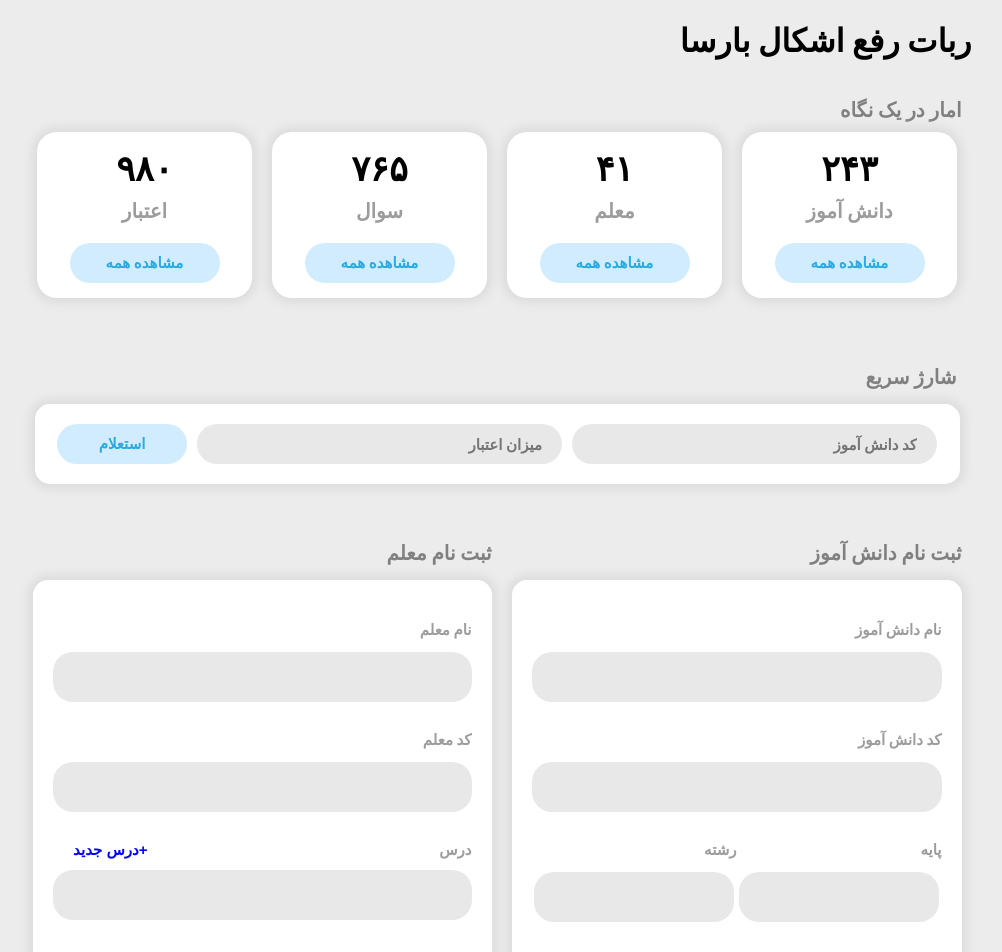
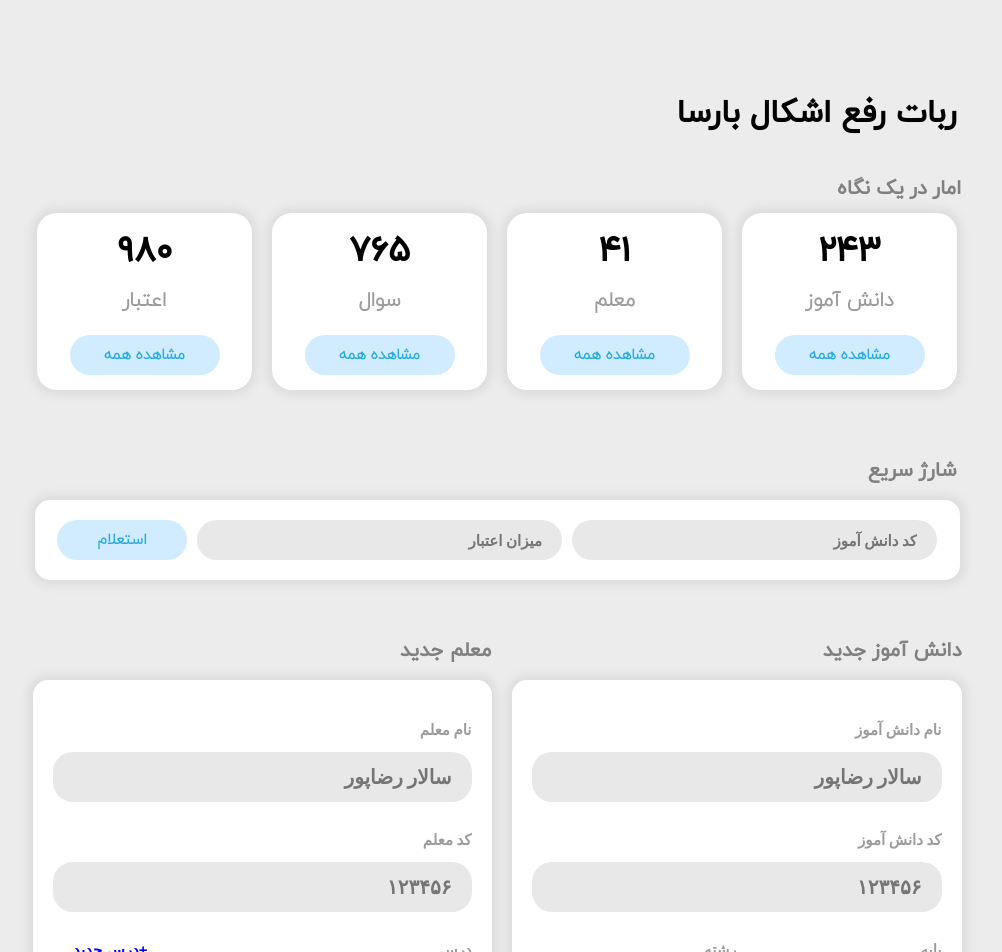
Before and after one commit to zahraNian/troubleshooting-robot, a React (Create React App) app: page / in a window 1280 px wide. Shown: the top 952 px of the page, without its empty margins (143-1145 px from the left). Built offline with nearby package versions, Linux system fonts and the light colour scheme.

Commit message:
fontFamily and EtoP and PtoE

```diff
--- a/src/App.js
+++ b/src/App.js
@@ -23,13 +23,16 @@
   '&>h1':{
     width:'100%',
     textAlign:'right',
-    fontFamily:'var(--text)',
+    fontFamily:'title',
+    paddingTop:'70px',
+    marginRight:'30px'
   },
   '&>h2':{
     width:'100%',
     textAlign:'right',
     marginRight:'20px',
     marginBottom:'0px',
+    fontFamily:'title',
     fontSize:'20px',
     color:'var(--gray)'
   },
@@ -52,20 +55,20 @@
           <h1 > ربات رفع اشکال بارسا </h1>
           <h2>امار در یک نگاه</h2>
           <Row>
-            <Button number="۲۴۳" text="دانش آموز"  />
-            <Button number="۴۱" text="معلم" />
-            <Button number="۷۶۵" text="سوال" />
-            <Button number="۹۸۰" text="اعتبار" />
+            <Button number={global.convertNumberFromEtoP(243)} text="دانش آموز"  />
+            <Button number={global.convertNumberFromEtoP(41)} text="معلم" />
+            <Button number={global.convertNumberFromEtoP(765)} text="سوال" />
+            <Button number={global.convertNumberFromEtoP(980)} text="اعتبار" />
           </Row>
           <Charge/>
           <Row className="third">
             <Column>
-              <h2>ثبت نام دانش آموز</h2>
-              <Student name='سالار رضاپور' code='123456' grade='دهم' majors='تجربی' credit='60'></Student>
+              <h2>دانش آموز جدید</h2>
+              <Student />
             </Column>
             <Column>
-              <h2>ثبت نام معلم</h2>
-              <Teacher name='سالار رضاپور' code='123456'  lesson='تجربی'></Teacher>
+              <h2>معلم جدید</h2>
+              <Teacher/>
             </Column>
           </Row>
         </Column>
--- a/src/Button.js
+++ b/src/Button.js
@@ -10,6 +10,7 @@
   width:'215px',
   margin:'10px',
   boxShadow:'var(--shadow)',
+  fontFamily:'title',
   '&>div.number':{
     fontFamily:'var(--text)',
       fontSize:'35px',
@@ -17,7 +18,7 @@
       marginTop:'15px',
   },
   '&>div.text':{
-    fontFamily:'var(--text)',
+    fontFamily:'text',
     fontSize:'20px',
     fontWeight:'bold',
     marginBottom:'20px',
@@ -28,7 +29,7 @@
       borderRadius:'var(--borderRadius-div)',
       backgroundColor:'var(--lightBlue)',
       color:'var(--blue)',
-      fontFamily:'var(--btnText)',
+      fontFamily:'btnText',
       fontSize:'15px',
       width:'150px',
       height:'40px',
--- a/src/Charge.js
+++ b/src/Charge.js
@@ -41,7 +41,7 @@
     borderRadius:'var(--borderRadius-div)',
     backgroundColor:'var(--lightBlue)',
     color:'var(--blue)',
-    fontFamily:'var(--btnText)',
+    fontFamily:'btnText',
     fontSize:'15px',
     height:'40px',
     textAlign:'center',
@@ -59,15 +59,18 @@
     textAlign:'flex-start',
     fontSize:'20px',
     marginBottom:'15px',
-    color:'var(--gray)'
+    color:'var(--gray)',
+    fontFamily:'title',
 })
 export default function Charge(props){
+    const[code, setCode]=useState()
+    const [credit, setCredit]=useState()
     return(
         <Column>
             <H2>شارژ سریع</H2>
             <Row>
-                <input placeholder='کد دانش آموز' ></input>
-                <input placeholder='میزان اعتبار'></input>
+                <input placeholder='کد دانش آموز' onChange={(a)=>setCode(global.convertNumberFromPtoE(a.target.value))}></input>
+                <input placeholder='میزان اعتبار' onChange={(b)=>setCredit(global.convertNumberFromPtoE(b.target.value))}></input>
                 <Link to={props.link}>استعلام</Link>
             </Row>
         </Column>
--- a/src/Student.js
+++ b/src/Student.js
@@ -15,7 +15,7 @@
     minWidth:'260px',
     maxWidth:'500px',
     paddingTop:'20px',
-    boxSizing:'border-box'
+    boxSizing:'border-box',
 })
 const Row=styled.div({
         display:'flex',
@@ -92,7 +92,7 @@
             borderRadius:'var(--borderRadius-div)',
             backgroundColor:'var(--lightBlue)',
             color:'var(--blue)',
-            fontFamily:'var(--btnText)',
+            fontFamily:'btnText',
             fontSize:'15px',
             height:'40px',
             textAlign:'center',
@@ -117,25 +117,25 @@
             <Column>
                 <Column>
                     <h2>نام دانش آموز</h2>
-                    <input onChange={(b)=>setCode(b.target.value)}></input>
+                    <input placeholder='سالار رضاپور' onChange={(b)=>setCode(b.target.value)}></input>
                 </Column>
                 <Column>
                     <h2>کد دانش آموز</h2>
-                    <input onChange={(b)=>setCode(b.target.value)}></input>
+                    <input placeholder={global.convertNumberFromEtoP(123456)} onChange={(b)=>setCode(global.convertNumberFromPtoE(b.target.value))}></input>
                 </Column>
                 <Row>
                     <Column>
                         <h2>پایه</h2>
-                        <input onChange={(b)=>setCode(b.target.value)}></input>
+                        <input placeholder='دهم' onChange={(b)=>setCode(b.target.value)}></input>
                     </Column>
                     <Column>
                         <h2>رشته</h2>
-                        <input onChange={(b)=>setCode(b.target.value)}></input>
+                        <input placeholder='تجربی' onChange={(b)=>setCode(b.target.value)}></input>
                     </Column>
                 </Row>
                 <Column>
                     <h2>اعتبار</h2>
-                    <input onChange={(d)=>setCode(d.target.value)}></input>
+                    <input placeholder={global.convertNumberFromEtoP(60)}  onChange={(d)=>setCode(global.convertNumberFromPtoE(d.target.value))}></input>
                 </Column>
                 <Row className='button'>
                     <Link to={props.link}>ثبت</Link>
--- a/src/Teacher.js
+++ b/src/Teacher.js
@@ -87,7 +87,7 @@
             borderRadius:'var(--borderRadius-div)',
             backgroundColor:'var(--lightBlue)',
             color:'var(--blue)',
-            fontFamily:'var(--btnText)',
+            fontFamily:'btnText',
             fontSize:'15px',
             height:'40px',
             textAlign:'center',
@@ -116,15 +116,15 @@
             <Column>
                 <Column>
                     <h2>نام معلم</h2>
-                    <input  onChange={(a)=>setName(a.target.value)}></input>
+                    <input placeholder='سالار رضاپور' onChange={(a)=>setName(a.target.value)}></input>
                 </Column>
                 <Column>
                     <h2>کد معلم</h2>
-                    <input onChange={(b)=>setCode(b.target.value)}/>
+                    <input placeholder={global.convertNumberFromEtoP(123456)}  onChange={(b)=>setCode(global.convertNumberFromPtoE(b.target.value))}/>
                 </Column>
                 <Column className='title'>
                     <Row className='newLesson'><h2>درس</h2><button onClick={DarseJadid}>+درس جدید</button></Row>
-                    <input onChange={(c)=>setLesson(c.target.value)}></input>
+                    <input placeholder='تجربی' onChange={(c)=>setLesson(c.target.value)}></input>
                 </Column>
                 <Row className='button'>
                     <Link to={props.link}>ثبت</Link>
--- a/src/index.js
+++ b/src/index.js
@@ -3,6 +3,66 @@
 import './index.css';
 import App from './App';
 import reportWebVitals from './reportWebVitals';
+
+/*
+ *convert number from english to persian
+ */
+  global.convertNumberFromEtoP = (num, dontTrim) => {
+  if (num) {
+    var i = 0
+    var dontTrim = dontTrim || false
+    var num = dontTrim ? num.toString() : num.toString().trim()
+    var len = num.length
+    var res = ''
+    var pos
+    var persianNumbers =
+      typeof persianNumber === 'undefined'
+        ? ['۰', '۱', '۲', '۳', '۴', '۵', '۶', '۷', '۸', '۹']
+        : persianNumbers
+
+    for (; i < len; i++) {
+      if ((pos = persianNumbers[num.charAt(i)])) res += pos
+      else res += num.charAt(i)
+    }
+
+    return res
+  }
+}
+
+global.convertNumberFromPtoE = (str) => {
+  const persianNumbers = [
+    /۰/g,
+    /۱/g,
+    /۲/g,
+    /۳/g,
+    /۴/g,
+    /۵/g,
+    /۶/g,
+    /۷/g,
+    /۸/g,
+    /۹/g
+  ]
+  const arabicNumbers = [
+    /٠/g,
+    /١/g,
+    /٢/g,
+    /٣/g,
+    /٤/g,
+    /٥/g,
+    /٦/g,
+    /٧/g,
+    /٨/g,
+    /٩/g
+  ]
+
+  if (typeof str === 'string') {
+    for (var i = 0; i < 10; i++) {
+      str = str.replace(persianNumbers[i], i).replace(arabicNumbers[i], i)
+    }
+  }
+  return str
+}
+
 
 ReactDOM.render(
   <React.StrictMode>
```
